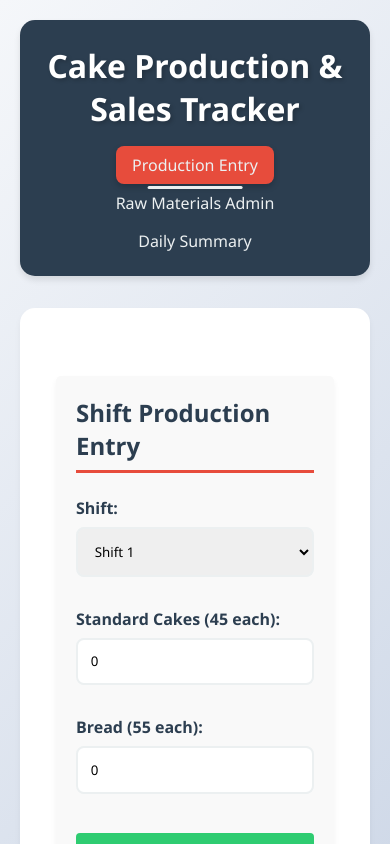
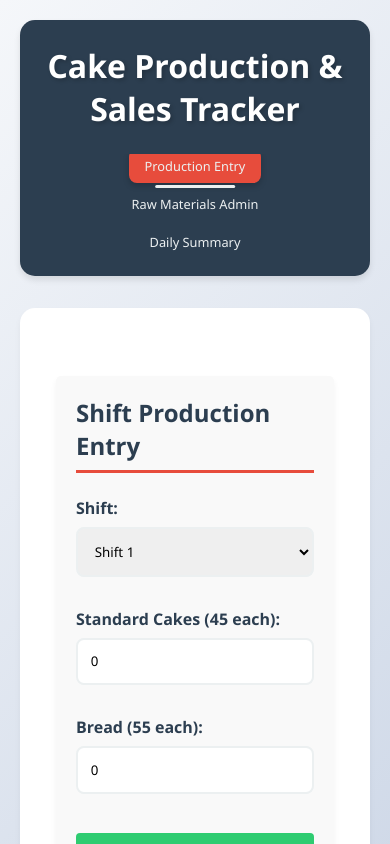
Before and after one commit to Daddie-b/frontend-Daily, a React (Create React App) app: page / in a window 390 px wide. Shown: the top 844 px of the page. Built offline with nearby package versions, Linux system fonts and the light colour scheme; no server answers.

Commit message:
nav updates

```diff
--- a/src/App.css
+++ b/src/App.css
@@ -361,3 +361,21 @@ button[type="button"] {
 .shift-box {
   animation: slideDown 0.5s ease;
 }
+
+/* In your App.css - modify the .nav-links section */
+.nav-links {
+  display: flex;
+  flex-direction: row; /* Explicitly set to row (default value) */
+  justify-content: center;
+  gap: 2rem;
+  list-style: none;
+}
+
+/* Update the mobile media query */
+@media (max-width: 768px) {
+  .nav-links {
+    flex-direction: row; /* Keep horizontal even on mobile */
+    flex-wrap: wrap; /* Allow items to wrap if needed */
+    gap: 1rem;
+  }
+}
--- a/src/App.js
+++ b/src/App.js
@@ -50,19 +50,22 @@ function NavLink({ to, children }) {
 }
 
 function App() {
+
   return (
     <Router>
       <div className="App">
-        <header>
-          <h1>Cake Production & Sales Tracker</h1>
-          <nav>
+      <header>
+      <h1>Cake Production & Sales Tracker</h1>
+        <nav>
+          <div className="nav-wrapper">
             <ul className="nav-links">
               <NavLink to="/">Production Entry</NavLink>
               <NavLink to="/raw-materials">Raw Materials Admin</NavLink>
               <NavLink to="/daily-summary">Daily Summary</NavLink>
             </ul>
-          </nav>
-        </header>
+          </div>
+        </nav>
+      </header>
         <main>
           <Routes>
             <Route path="/" element={<ProductionForm />} />
--- a/src/components/ProductionForm.css
+++ b/src/components/ProductionForm.css
@@ -133,3 +133,91 @@
 .raw-material-entry input {
   flex: 1;
 }
+.nav-buttons {
+  display: flex;
+  flex-direction: row;
+  gap: 15px;
+}
+
+
+/* Update existing media queries */
+@media (max-width: 768px) {
+  .nav-links {
+    flex-direction: row; /* Keep horizontal layout */
+    flex-wrap: wrap; /* Allow items to wrap */
+    gap: 1rem;
+    justify-content: center;
+  }
+
+  .nav-links a {
+    font-size: 0.9rem;
+    padding: 0.4rem 0.8rem;
+  }
+
+  h1 {
+    font-size: 1.8rem;
+  }
+}
+
+/* Add new media queries for smaller screens */
+@media (max-width: 480px) {
+  .nav-links {
+    gap: 0.8rem;
+  }
+
+  .nav-links a {
+    font-size: 0.8rem;
+    padding: 0.3rem 0.6rem;
+  }
+
+  h1 {
+    font-size: 1.5rem;
+  }
+}
+
+@media (max-width: 320px) {
+  header {
+    padding: 1rem;
+  }
+
+  .nav-links {
+    gap: 0.5rem;
+    justify-content: flex-start;
+    overflow-x: auto;
+    -webkit-overflow-scrolling: touch;
+    padding-bottom: 5px;
+    margin: 0 -10px;
+    width: calc(100% + 20px);
+  }
+
+  .nav-links a {
+    font-size: 0.75rem;
+    padding: 0.25rem 0.5rem;
+    white-space: nowrap;
+  }
+
+  .nav-links a.active::after {
+    bottom: -2px;
+    height: 2px;
+  }
+
+  h1 {
+    font-size: 1.3rem;
+    margin-bottom: 0.8rem;
+  }
+
+  /* Hide scrollbar for cleaner look */
+  .nav-links::-webkit-scrollbar {
+    display: none;
+  }
+}
+
+.nav-wrapper {
+  position: relative;
+  overflow: hidden;
+}
+
+nav {
+  position: relative;
+  padding: 0 10px;
+}
```
